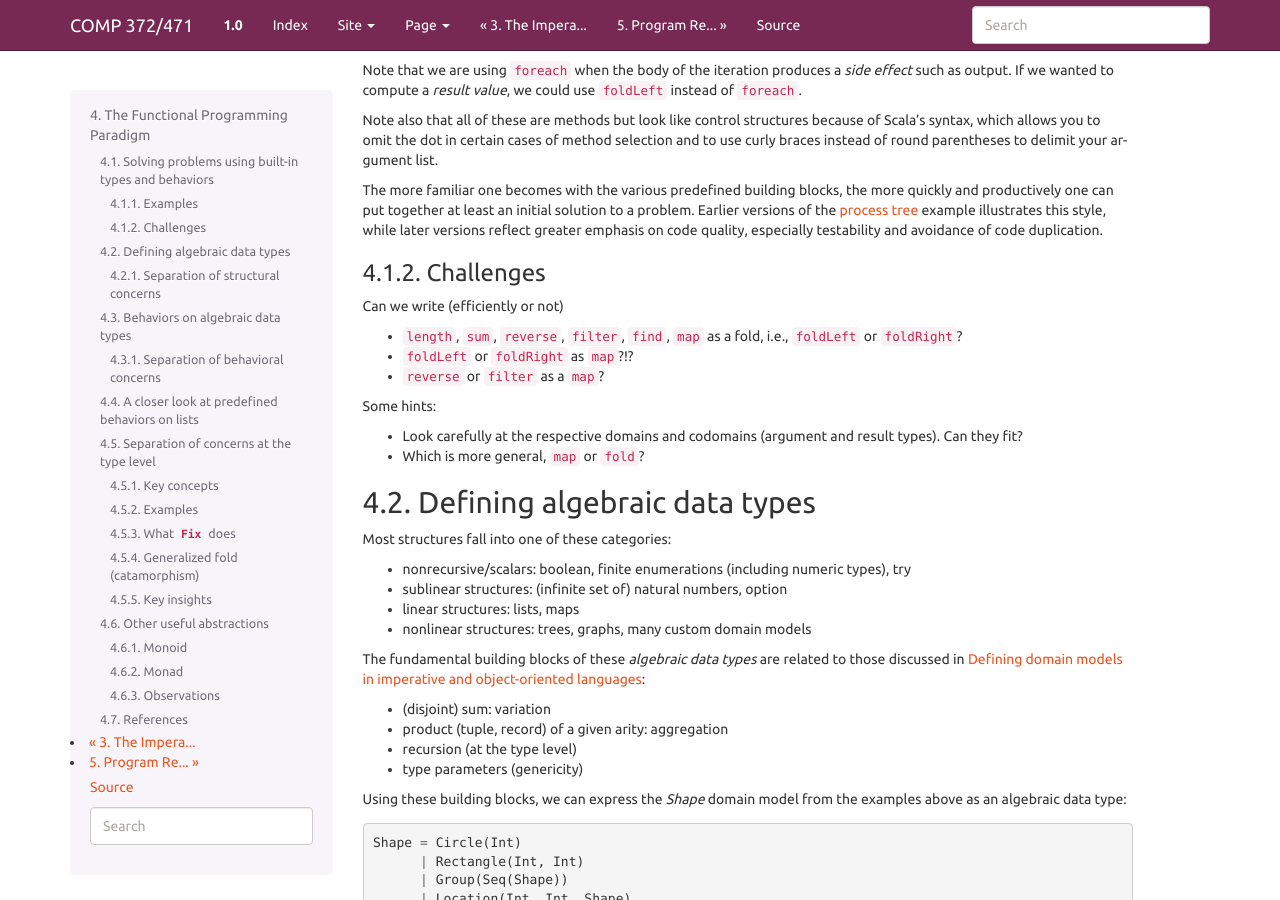
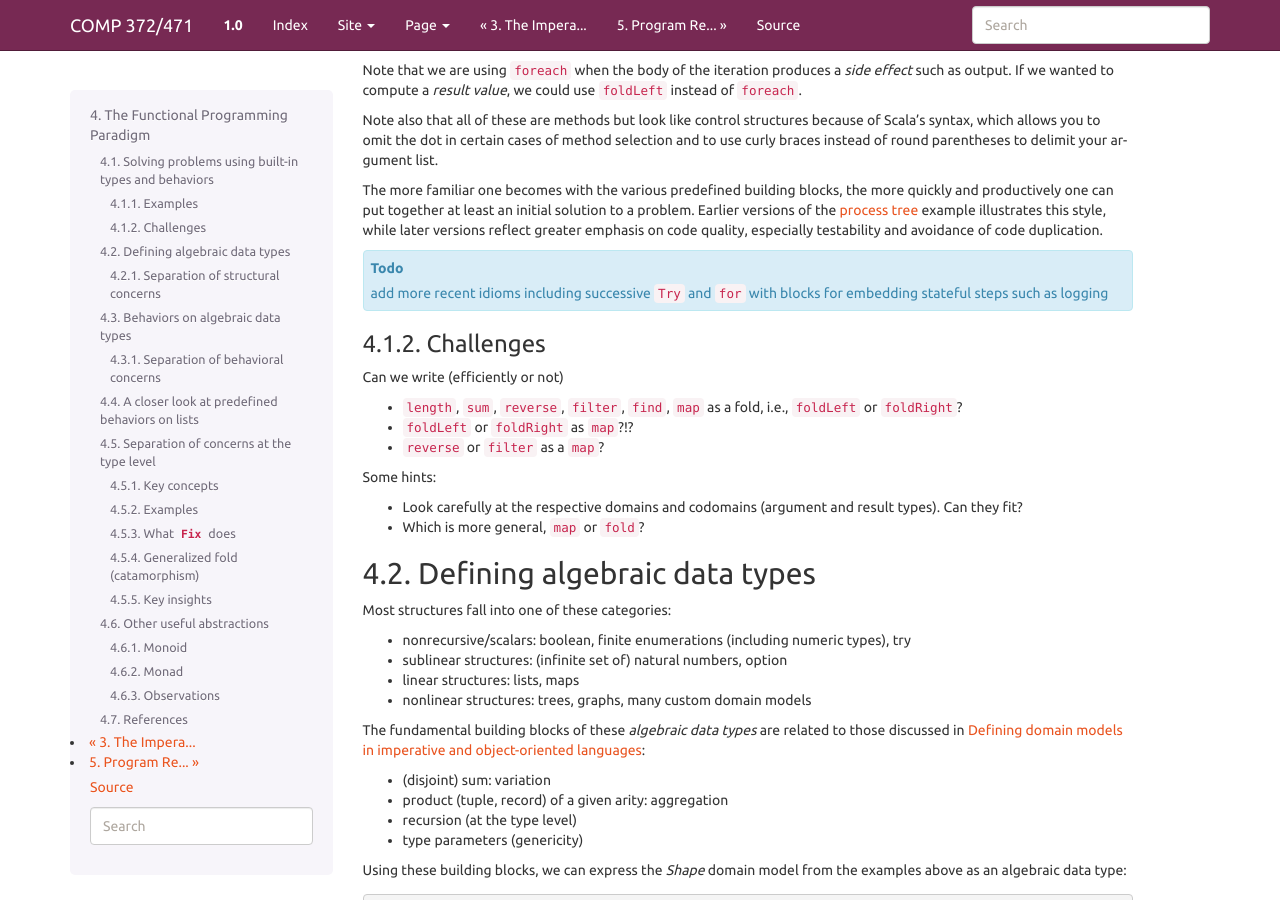
Before and after one commit to lucproglangcourse/lucproglangcourse.github.io, a Sphinx documentation site: the page built from source/functionalprogramming.rst, in a window 1280 px wide and 900 px high, scrolled down 1503 px. Built offline with Sphinx 7.4.7, drawn with Linux system fonts in a browser that asks for light colours.

Commit message:
added todo item
Signed-off-by: Konstantin Läufer <klaeufer@gmail.com>

```diff
--- a/source/functionalprogramming.rst
+++ b/source/functionalprogramming.rst
@@ -93,6 +93,10 @@ Note also that all of these are methods but look like control structures because
 
 The more familiar one becomes with the various predefined building blocks, the more quickly and productively one can put together at least an initial solution to a problem.
 Earlier versions of the `process tree <https://github.com/lucproglangcourse/processtree-scala>`_ example illustrates this style, while later versions reflect greater emphasis on code quality, especially testability and avoidance of code duplication.
+
+
+.. todo:: add more recent idioms including successive ``Try`` and
+	  ``for`` with blocks for embedding stateful steps such as logging
 
 
 Challenges
```
